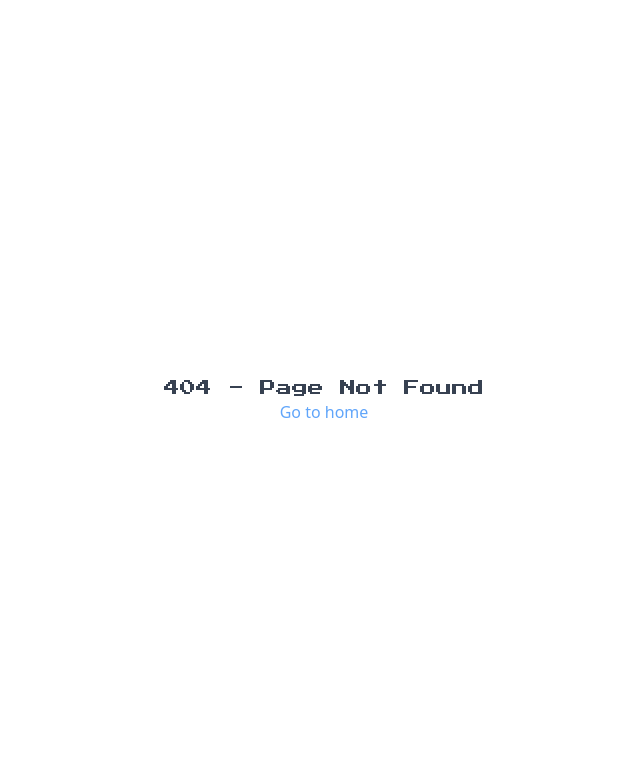
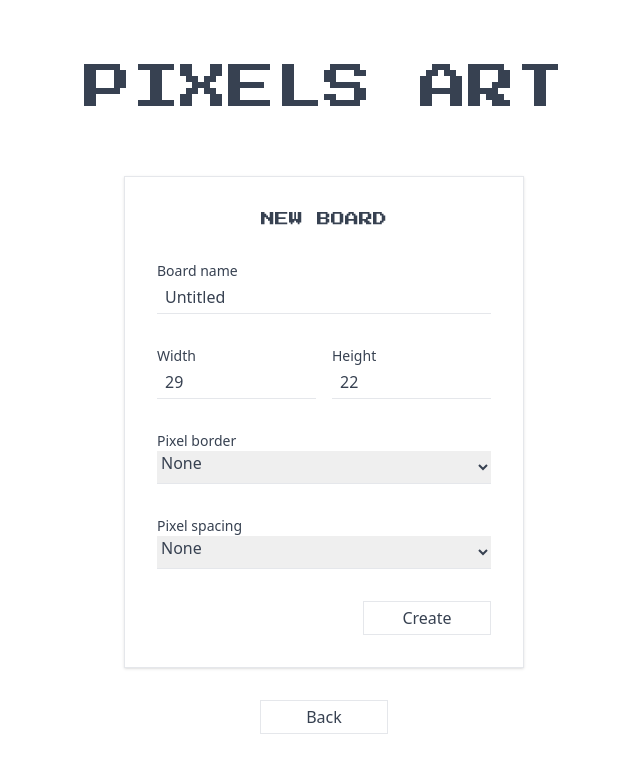
Before and after one commit to opedrodev/pixels-art, a React (Vite) app in the folder client/: page /board/new in a window 1280 px wide. Before the commit this address had no page. Shown: the top 772 px of the page, without its empty margins (316-956 px from the left). Built offline with nearby package versions, Linux system fonts and the light colour scheme.

Commit message:
feat: new board creation page

```diff
--- a/client/src/App.tsx
+++ b/client/src/App.tsx
@@ -1,5 +1,6 @@
 import Home from 'pages/Home';
 import Login from 'pages/Login';
+import NewBoard from 'pages/NewBoard';
 import NotFound from 'pages/NotFound';
 import Register from 'pages/Register';
 import { Route, Routes } from 'react-router-dom';
@@ -15,6 +16,7 @@ function App() {
         <Route path='/' element={ <Login /> } />
         <Route path='/register' element={ <Register /> } />
         <Route path='/home' element={ <Home /> } />
+        <Route path='/board/new' element={ <NewBoard /> } />
         <Route path='*' element={ <NotFound /> } />
       </Routes>
     </>
--- /dev/null
+++ b/client/src/app/reducers/board.ts
@@ -0,0 +1,18 @@
+import { createSlice } from '@reduxjs/toolkit';
+
+const initialState = {
+  board: {}
+};
+
+const boardSlice = createSlice({
+  name: 'board',
+  initialState,
+  reducers: {
+    setBoard(state, action) {
+      state.board = action.payload;
+    }
+  }
+});
+
+export const { setBoard } = boardSlice.actions;
+export default boardSlice.reducer;
--- a/client/src/app/store.ts
+++ b/client/src/app/store.ts
@@ -1,10 +1,12 @@
 import { configureStore } from '@reduxjs/toolkit';
 
+import board from './reducers/board';
 import toolbar from './reducers/toolbar';
 
 const store = configureStore({
   reducer: {
-    toolbar
+    toolbar,
+    board,
   },
 });
 
--- /dev/null
+++ b/client/src/helpers/calculateArea.ts
@@ -0,0 +1,28 @@
+interface Options {
+  border: number;
+  spacing: number;
+}
+
+function calculateArea(window: Window, options: Options) {
+  const { innerWidth, innerHeight } = window;
+  const { border, spacing } = options;
+
+  const PIXEL_SIZE = 32 + (border * 2);
+  const GAP_SIZE = spacing;
+
+  const windowWidth = innerWidth,
+        windowHeight = innerHeight;
+
+  const availableWidth = ((windowWidth - 226) * .9),
+        availableHeight = windowHeight * .9;
+
+  const maxColumns = Math.floor(availableWidth / PIXEL_SIZE),
+        maxRows = Math.floor(availableHeight / PIXEL_SIZE);
+
+  const columns = Math.floor((availableWidth - ((maxColumns - 1) * GAP_SIZE)) / PIXEL_SIZE),
+        rows = Math.floor((availableHeight - ((maxRows - 1) * GAP_SIZE)) / PIXEL_SIZE);
+
+  return { columns, rows };
+}
+
+export default calculateArea;
--- /dev/null
+++ b/client/src/pages/NewBoard.tsx
@@ -0,0 +1,138 @@
+import { setBoard } from 'app/reducers/board';
+import Button from 'components/UI/Button';
+import Input from 'components/UI/Input';
+import Select from 'components/UI/Select';
+import calculateArea from 'helpers/calculateArea';
+import { ChangeEvent, useEffect, useState } from 'react';
+import { useDispatch } from 'react-redux';
+import { useNavigate } from 'react-router-dom';
+import { toast } from 'react-toastify';
+import { v4 as uuid } from 'uuid';
+
+export default function NewBoard() {
+  const navigate = useNavigate();
+  const dispatch = useDispatch();
+
+  const [name, setName] = useState('Untitled');
+
+  const [maxWidth, setMaxWidth] = useState(0),
+        [maxHeight, setMaxHeight] = useState(0);
+
+  const [width, setWidth] = useState(0),
+        [height, setHeight] = useState(0);
+
+  const [options, setOptions] = useState({
+    border: 0,
+    spacing: 0
+  });
+
+  /**
+   *
+   * @description Handle the options change and update the options state
+   * @param { ChangeEvent } event - The event that triggered the function
+   */
+  function handleOptions({ target: { name, value } }: ChangeEvent<HTMLSelectElement>) {
+    setOptions({ ...options, [name]: Number(value) });
+  }
+
+  useEffect(() => {
+    const { columns, rows } = calculateArea(window, options);
+
+    setWidth(columns);
+    setHeight(rows);
+    setMaxWidth(columns);
+    setMaxHeight(rows);
+  }, [options]);
+
+  /**
+   *
+   * @description Create a new board and navigate to it
+   */
+  function handleCreateBoard() {
+    if (name.trim() === '') return toast.error('The board must have a name');
+    if (width < 5 || height < 5) return toast.error('The board must be at least 5x5 pixels');
+    if (width > maxWidth || height > maxHeight) return toast.error('The board is too big');
+
+    const id = uuid();
+
+    const board = {
+      id,
+      name,
+      width,
+      height,
+      options,
+      pixels: Array.from({ length: height * width }, () => 'rgb(255, 255, 255)')
+    };
+
+    dispatch(setBoard(board));
+    navigate(`/board/${id}`);
+  }
+
+  return (
+    <main className='text-gray-700 grid place-content-center justify-items-center p-16'>
+      <h1 className='text-5xl uppercase mb-16'>Pixels Art</h1>
+      <div className='flex flex-col gap-8 w-[400px] border border-gray-200 p-8 shadow'>
+        <h2 className='text-sm uppercase text-center'>New Board</h2>
+
+        <Input
+          type='text'
+          label='Board name'
+          name='name'
+          value={ name }
+          onChange={ (e) => setName(e.target.value) }
+        />
+
+        <div className='grid grid-cols-2 gap-4'>
+          <Input
+            type='number'
+            label='Width'
+            name='width'
+            min={ 5 }
+            max={ maxWidth }
+            value={ width }
+            onChange={ (e) => setWidth(parseInt(e.target.value)) }
+          />
+          <Input
+            type='number'
+            label='Height'
+            name='height'
+            min={ 5 }
+            max={ maxHeight }
+            value={ height }
+            onChange={ (e) => setHeight(parseInt(e.target.value)) }
+          />
+        </div>
+
+        <Select
+          label='Pixel border'
+          name='border'
+          onChange={ handleOptions }
+          options={ [
+            { value: '0', label: 'None' },
+            { value: '1', label: 'Thin' },
+            { value: '2', label: 'Thick' }
+          ] }
+        />
+
+        <Select
+          label='Pixel spacing'
+          name='spacing'
+          onChange={ handleOptions }
+          options={ [
+            { value: '0', label: 'None' },
+            { value: '1', label: 'Small' },
+            { value: '2', label: 'Medium' },
+          ] }
+        />
+
+        <Button text='Create' className='w-32 self-end' onClick={ handleCreateBoard } />
+      </div>
+
+      <Button
+        text='Back'
+        className='w-32 mt-8'
+        onClick={ () => navigate('/home') }
+      />
+    </main>
+  );
+}
```
Also changed, not shown: client/src/interfaces/index.ts (added, +17 -0 lines).
